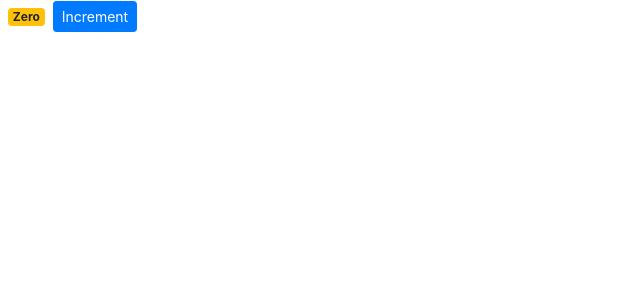
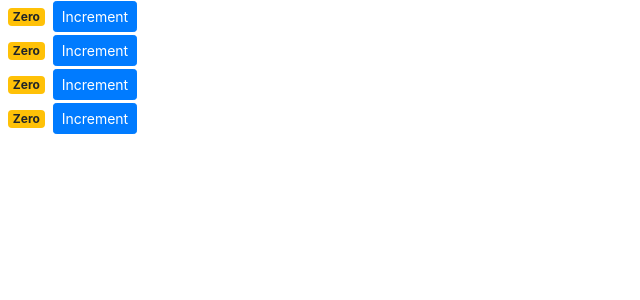
Before and after one commit to umar-qureshi2/Components, a React (Create React App) app: page / in a window 1280 px wide. Shown: the top 300 px of the page, without its empty margins (0-640 px from the left). Built offline with nearby package versions, Linux system fonts and the light colour scheme.

Commit message:
reuse in another component

```diff
--- a/src/components/counter.jsx
+++ b/src/components/counter.jsx
@@ -11,6 +11,7 @@
   };
 
   render() {
+    console.log("props", this.props);
     return (
       <div>
         <span className={this.getBadgeClasses()}>{this.getCount()}</span>
--- /dev/null
+++ b/src/components/counters.jsx
@@ -0,0 +1,24 @@
+import React, { Component } from "react";
+import Counter from "./counter";
+
+class Counters extends Component {
+  state = {
+    counters: [
+      { id: 1, value: 0 },
+      { id: 2, value: 0 },
+      { id: 3, value: 0 },
+      { id: 4, value: 0 }
+    ]
+  };
+  render() {
+    return (
+      <div>
+        {this.state.counters.map(counter => (
+          <Counter key={counter.id} value={counter.value} selected={true} />
+        ))}
+      </div>
+    );
+  }
+}
+
+export default Counters;
--- a/src/index.js
+++ b/src/index.js
@@ -3,10 +3,10 @@
 import "./index.css";
 import App from "./App";
 import * as serviceWorker from "./serviceWorker";
-import Counter from "./components/counter";
+import Counters from "./components/counters";
 import "bootstrap/dist/css/bootstrap.css";
 
-ReactDOM.render(<Counter />, document.getElementById("root"));
+ReactDOM.render(<Counters />, document.getElementById("root"));
 
 // If you want your app to work offline and load faster, you can change
 // unregister() to register() below. Note this comes with some pitfalls.
```
